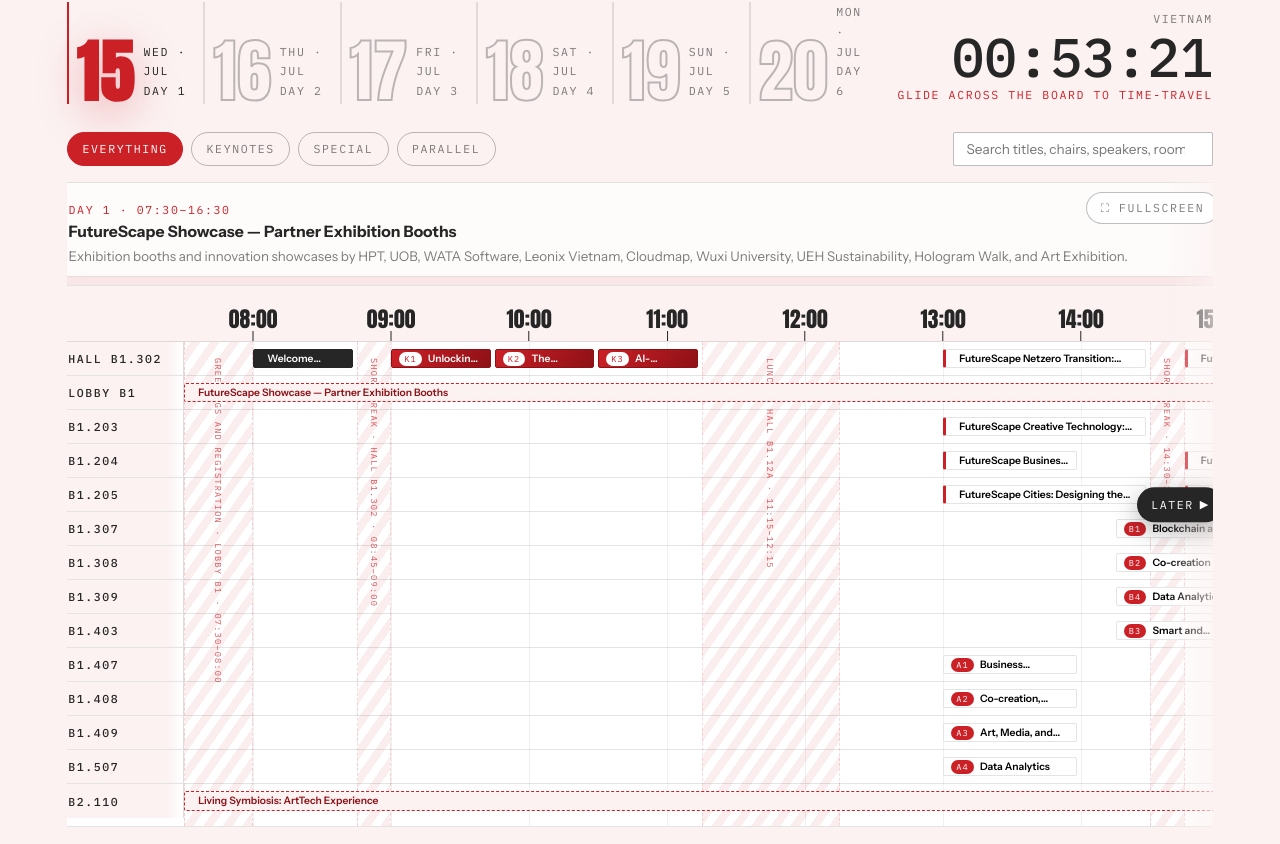
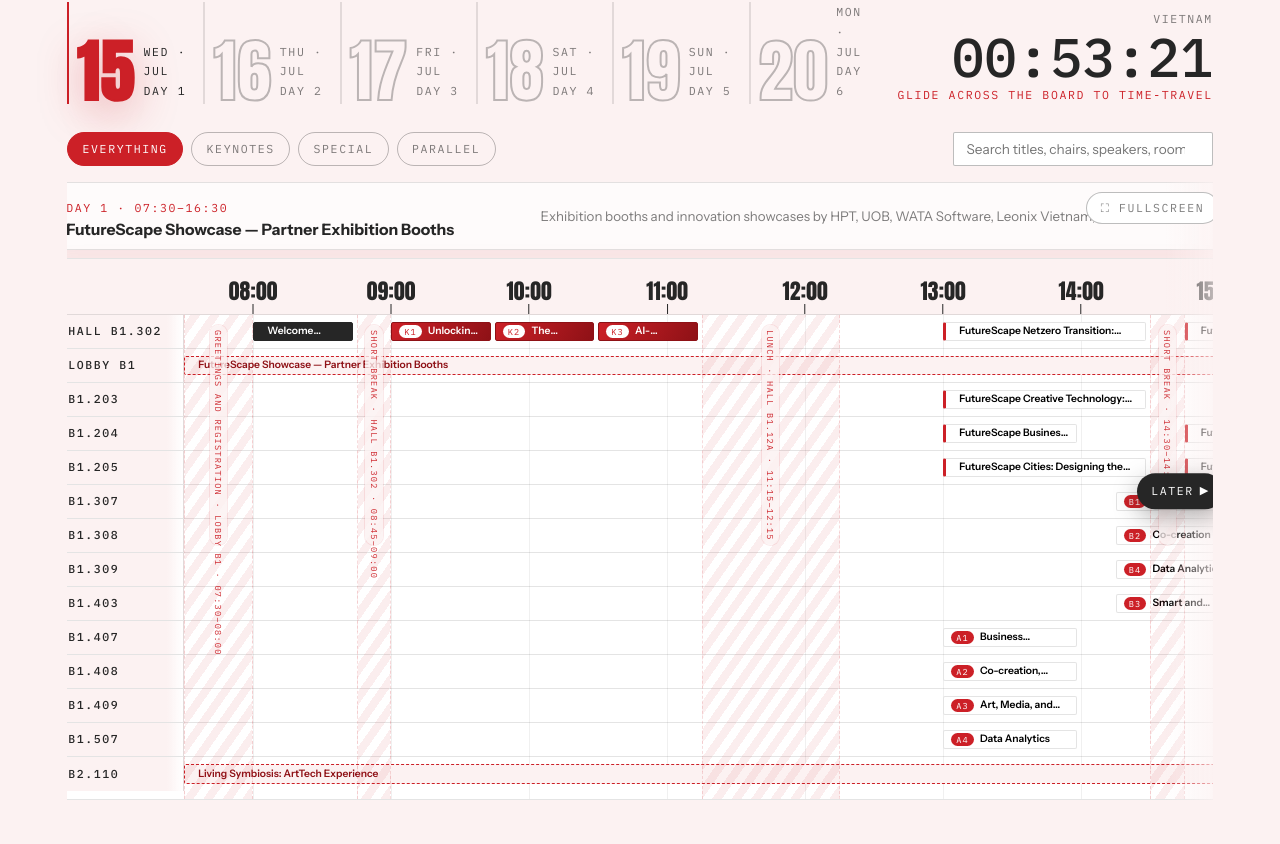
Before and after one commit to anlpt/rtd2026-agenda, a React (Vite) app: page / in a window 1280 px wide. Shown: the part 1136-1980 px from the top of the page. Built offline with nearby package versions, Linux system fonts and the light colour scheme; no server answers; the database is empty.

Commit message:
fix: integrate agenda fullscreen summary

```diff
--- a/src/components/agenda/board.css
+++ b/src/components/agenda/board.css
@@ -9,12 +9,13 @@
 }
 
 .board-spotlight {
-  min-height: 74px;
+  min-height: 58px;
   margin-bottom: var(--space-2);
   display: grid;
+  grid-template-columns: minmax(260px, 0.82fr) minmax(320px, 1.18fr);
   gap: 0.32rem;
-  align-items: start;
-  padding: 0.72rem 0.9rem;
+  align-items: center;
+  padding: 0.58rem 0.75rem;
   background: rgba(255, 255, 255, 0.68);
   border: 1px solid var(--ink-12);
   border-left: 3px solid var(--red);
@@ -40,7 +41,7 @@
   font-size: clamp(0.74rem, 0.69rem + 0.18vw, 0.9rem);
   line-height: 1.35;
   display: -webkit-box;
-  -webkit-line-clamp: 2;
+  -webkit-line-clamp: 1;
   -webkit-box-orient: vertical;
   overflow: hidden;
 }
@@ -403,10 +404,34 @@
 
 .board-shell.is-fullscreen {
   background: var(--blush);
-  padding: 3rem 1.5rem 1rem;
+  padding: 3.25rem 1.5rem 1rem;
   width: 100%;
   margin: 0;
   overflow: auto;
+}
+
+.board-shell.is-fullscreen .board-spotlight {
+  position: absolute;
+  top: 8px;
+  left: 1.5rem;
+  right: 13.5rem;
+  z-index: 10;
+  min-height: 32px;
+  grid-template-columns: minmax(220px, 0.85fr) minmax(240px, 1.15fr);
+  padding: 0.35rem 0.65rem;
+  margin: 0;
+  background: rgba(255, 255, 255, 0.82);
+  box-shadow: none;
+}
+
+.board-shell.is-fullscreen .board-spotlight strong {
+  font-size: 0.82rem;
+  line-height: 1.15;
+}
+
+.board-shell.is-fullscreen .board-spotlight p {
+  font-size: 0.72rem;
+  line-height: 1.2;
 }
 
 .board-shell.is-fullscreen .board-fs-btn {
@@ -485,21 +510,29 @@
   position: absolute;
   top: 56px;
   bottom: 0;
+  z-index: 3;
   background: repeating-linear-gradient(-55deg, var(--red-08) 0 8px, transparent 8px 16px);
   border-left: 1px dashed var(--red-16);
   border-right: 1px dashed var(--red-16);
   display: flex;
   justify-content: center;
-  padding-top: var(--space-3);
+  padding-top: 10px;
   pointer-events: none;
 }
 
 .band-label {
+  position: relative;
+  z-index: 4;
   writing-mode: vertical-rl;
   color: var(--red);
-  opacity: 0.75;
+  opacity: 0.95;
   font-size: 0.62rem;
   white-space: nowrap;
+  max-height: min(220px, calc(100% - 20px));
+  padding: 5px 2px;
+  border-radius: 999px;
+  background: rgba(252, 242, 242, 0.82);
+  box-shadow: 0 0 0 1px rgba(204, 32, 39, 0.1);
 }
 
 .board-band.is-live {
```
